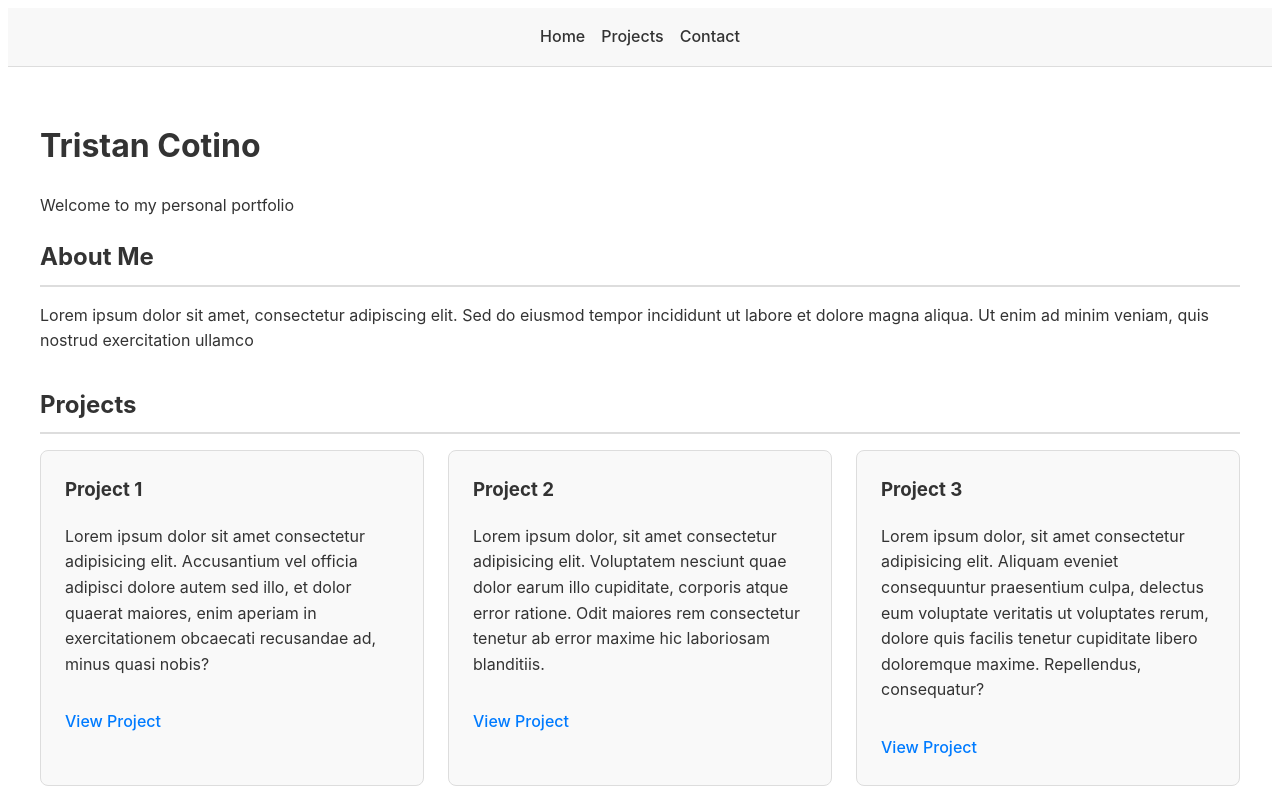
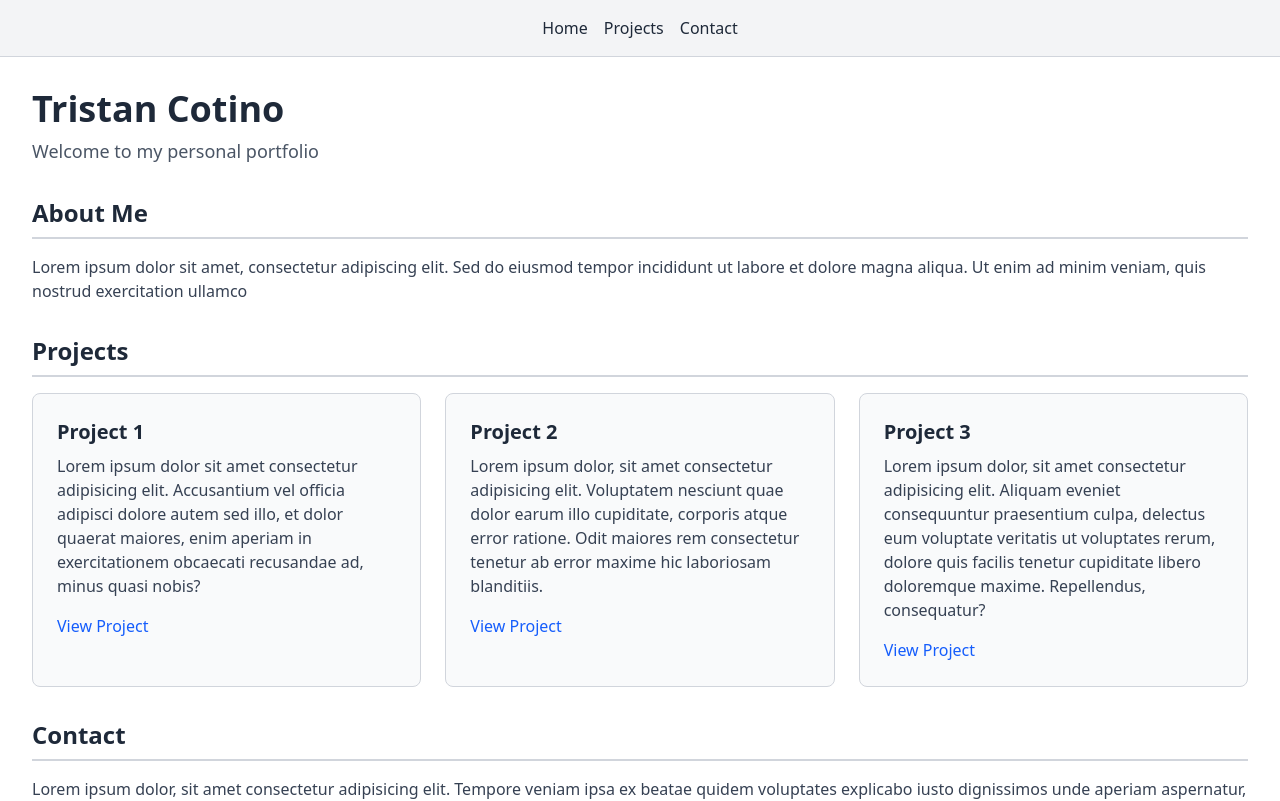
Before and after one commit to TrisCC/triscc.github.io, a SvelteKit app: page / in a window 1280 px wide. Shown: the top 801 px of the page. Built offline with nearby package versions, Linux system fonts and the light colour scheme.

Commit message:
Add tailwind

```diff
--- /dev/null
+++ b/postcss.config.cjs
@@ -0,0 +1,6 @@
+module.exports = {
+    plugins: {
+        '@tailwindcss/postcss': {},
+        autoprefixer: {},
+    },
+};
--- a/src/app.css
+++ b/src/app.css
@@ -1,23 +1 @@
-:root {
-	--primary-color: #007bff;
-	--secondary-color: #6c757d;
-	--background-color: #ffffff;
-	--text-color: #333;
-	--container-width: 960px;
-}
-
-body {
-	font-family: -apple-system, BlinkMacSystemFont, 'Segoe UI', Roboto, Oxygen, Ubuntu, Cantarell, 'Open Sans', 'Helvetica Neue', sans-serif;
-	color: var(--text-color);
-	background-color: var(--background-color);
-	line-height: 1.6;
-}
-
-a {
-	color: var(--primary-color);
-	text-decoration: none;
-}
-
-a:hover {
-	text-decoration: underline;
-}
+@import "tailwindcss";
--- a/src/routes/+layout.svelte
+++ b/src/routes/+layout.svelte
@@ -11,62 +11,20 @@
 	<link rel="icon" href={favicon} />
 </svelte:head>
 
-<div class="container">
-	<header>
-		<nav>
-			<a href="/">Home</a>
-			<a href="#projects">Projects</a>
-			<a href="#contact">Contact</a>
+<div class="flex flex-col min-h-screen font-sans text-gray-800">
+	<header class="bg-gray-100 p-4 border-b border-gray-300">
+		<nav class="flex justify-center gap-4">
+			<a href="/" class="text-gray-800 font-medium hover:text-blue-600">Home</a>
+			<a href="#projects" class="text-gray-800 font-medium hover:text-blue-600">Projects</a>
+			<a href="#contact" class="text-gray-800 font-medium hover:text-blue-600">Contact</a>
 		</nav>
 	</header>
 
-	<main>
+	<main class="flex-1 p-8">
 		{@render children()}
 	</main>
 
-	<footer>
+	<footer class="bg-gray-100 p-4 text-center border-t border-gray-300">
 		<p>&copy; 2025 Tristan. All rights reserved.</p>
 	</footer>
 </div>
-
-<style>
-	.container {
-		display: flex;
-		flex-direction: column;
-		min-height: 100vh;
-		font-family:
-			-apple-system, BlinkMacSystemFont, 'Segoe UI', Roboto, Oxygen, Ubuntu, Cantarell, 'Open Sans',
-			'Helvetica Neue', sans-serif;
-		color: #333;
-	}
-
-	header {
-		background: #f8f8f8;
-		padding: 1rem;
-		border-bottom: 1px solid #ddd;
-	}
-
-	nav {
-		display: flex;
-		justify-content: center;
-		gap: 1rem;
-	}
-
-	nav a {
-		text-decoration: none;
-		color: #333;
-		font-weight: 500;
-	}
-
-	main {
-		flex: 1;
-		padding: 2rem;
-	}
-
-	footer {
-		background: #f8f8f8;
-		padding: 1rem;
-		text-align: center;
-		border-top: 1px solid #ddd;
-	}
-</style>
--- a/src/routes/+page.svelte
+++ b/src/routes/+page.svelte
@@ -2,97 +2,55 @@
 	<title>Tristan's Portfolio</title>
 </svelte:head>
 
-<h1>Tristan Cotino</h1>
-<p>Welcome to my personal portfolio</p>
+<h1 class="text-4xl font-bold mb-2">Tristan Cotino</h1>
+<p class="text-lg text-gray-600 mb-8">Welcome to my personal portfolio</p>
 
-<section id="about">
-	<h2>About Me</h2>
-	<p>
+<section id="about" class="mb-8">
+	<h2 class="text-2xl font-semibold border-b-2 border-gray-300 pb-2 mb-4">About Me</h2>
+	<p class="text-gray-700">
 		Lorem ipsum dolor sit amet, consectetur adipiscing elit. Sed do eiusmod tempor incididunt ut
 		labore et dolore magna aliqua. Ut enim ad minim veniam, quis nostrud exercitation ullamco
 	</p>
 </section>
 
-<section id="projects">
-	<h2>Projects</h2>
-	<div class="projects-grid">
-		<div class="project-card">
-			<h3>Project 1</h3>
-			<p>
+<section id="projects" class="mb-8">
+	<h2 class="text-2xl font-semibold border-b-2 border-gray-300 pb-2 mb-4">Projects</h2>
+	<div class="grid grid-cols-1 md:grid-cols-2 lg:grid-cols-3 gap-6">
+		<div class="border border-gray-300 p-6 rounded-lg bg-gray-50 hover:shadow-lg transition-shadow">
+			<h3 class="text-xl font-bold mb-2">Project 1</h3>
+			<p class="text-gray-700 mb-4">
 				Lorem ipsum dolor sit amet consectetur adipisicing elit. Accusantium vel officia adipisci
 				dolore autem sed illo, et dolor quaerat maiores, enim aperiam in exercitationem obcaecati
 				recusandae ad, minus quasi nobis?
 			</p>
-			<a href="#" class="project-link">View Project</a>
+			<a href="#" class="inline-block text-blue-600 font-medium hover:underline">View Project</a>
 		</div>
-		<div class="project-card">
-			<h3>Project 2</h3>
-			<p>
+		<div class="border border-gray-300 p-6 rounded-lg bg-gray-50 hover:shadow-lg transition-shadow">
+			<h3 class="text-xl font-bold mb-2">Project 2</h3>
+			<p class="text-gray-700 mb-4">
 				Lorem ipsum dolor, sit amet consectetur adipisicing elit. Voluptatem nesciunt quae dolor
 				earum illo cupiditate, corporis atque error ratione. Odit maiores rem consectetur tenetur ab
 				error maxime hic laboriosam blanditiis.
 			</p>
-			<a href="#" class="project-link">View Project</a>
+			<a href="#" class="inline-block text-blue-600 font-medium hover:underline">View Project</a>
 		</div>
-		<div class="project-card">
-			<h3>Project 3</h3>
-			<p>
+		<div class="border border-gray-300 p-6 rounded-lg bg-gray-50 hover:shadow-lg transition-shadow">
+			<h3 class="text-xl font-bold mb-2">Project 3</h3>
+			<p class="text-gray-700 mb-4">
 				Lorem ipsum dolor, sit amet consectetur adipisicing elit. Aliquam eveniet consequuntur
 				praesentium culpa, delectus eum voluptate veritatis ut voluptates rerum, dolore quis facilis
 				tenetur cupiditate libero doloremque maxime. Repellendus, consequatur?
 			</p>
-			<a href="#" class="project-link">View Project</a>
+			<a href="#" class="inline-block text-blue-600 font-medium hover:underline">View Project</a>
 		</div>
 	</div>
 </section>
 
-<section id="contact">
-	<h2>Contact</h2>
-	<p>
+<section id="contact" class="mb-8">
+	<h2 class="text-2xl font-semibold border-b-2 border-gray-300 pb-2 mb-4">Contact</h2>
+	<p class="text-gray-700">
 		Lorem ipsum dolor, sit amet consectetur adipisicing elit. Tempore veniam ipsa ex beatae quidem
 		voluptates explicabo iusto dignissimos unde aperiam aspernatur, quas quam laudantium eius
 		sapiente autem animi. Accusamus, sapiente!
 	</p>
 </section>
-
-<style>
-	section {
-		margin-bottom: 2rem;
-	}
-
-	h2 {
-		border-bottom: 2px solid #ddd;
-		padding-bottom: 0.5rem;
-		margin-bottom: 1rem;
-	}
-
-	.projects-grid {
-		display: grid;
-		grid-template-columns: repeat(auto-fill, minmax(300px, 1fr));
-		gap: 1.5rem;
-	}
-
-	.project-card {
-		border: 1px solid #ddd;
-		padding: 1.5rem;
-		border-radius: 8px;
-		background: #f9f9f9;
-		transition: transform 0.2s;
-	}
-
-	.project-card:hover {
-		transform: translateY(-5px);
-	}
-
-	.project-card h3 {
-		margin-top: 0;
-	}
-
-	.project-link {
-		display: inline-block;
-		margin-top: 1rem;
-		text-decoration: none;
-		color: #007bff;
-		font-weight: 500;
-	}
-</style>
--- a/svelte.config.js
+++ b/svelte.config.js
@@ -1,11 +1,17 @@
-import adapter from '@sveltejs/adapter-static';
+import adapter from '@sveltejs/adapter-auto';
 import { vitePreprocess } from '@sveltejs/vite-plugin-svelte';
+import sveltePreprocess from 'svelte-preprocess';
 
 /** @type {import('@sveltejs/kit').Config} */
 const config = {
 	// Consult https://svelte.dev/docs/kit/integrations
 	// for more information about preprocessors
-	preprocess: vitePreprocess(),
+	preprocess: [
+		vitePreprocess(),
+		sveltePreprocess({
+			postcss: true,
+		}),
+	],
 
 	kit: {
 		// adapter-auto only supports some environments, see https://svelte.dev/docs/kit/adapter-auto for a list.
--- /dev/null
+++ b/tailwind.config.js
@@ -0,0 +1,8 @@
+/** @type {import('tailwindcss').Config} */
+export default {
+    content: ['./src/**/*.{html,js,svelte,ts}'],
+    theme: {
+        extend: {},
+    },
+    plugins: [],
+}
--- a/vite.config.ts
+++ b/vite.config.ts
@@ -2,5 +2,5 @@ import { sveltekit } from '@sveltejs/kit/vite';
 import { defineConfig } from 'vite';
 
 export default defineConfig({
-	plugins: [sveltekit()]
+	plugins: [sveltekit()],
 });
```
Also changed, not shown: package.json (+8 -0 lines), 1 other file (tests, documents, lock files or other folders).
